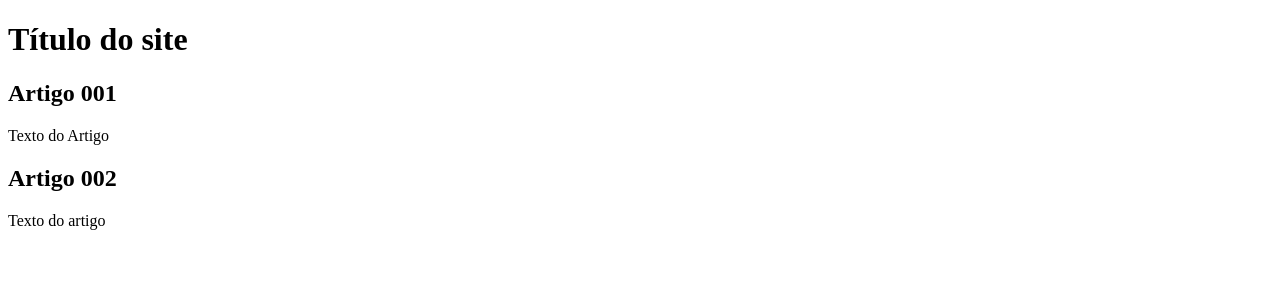
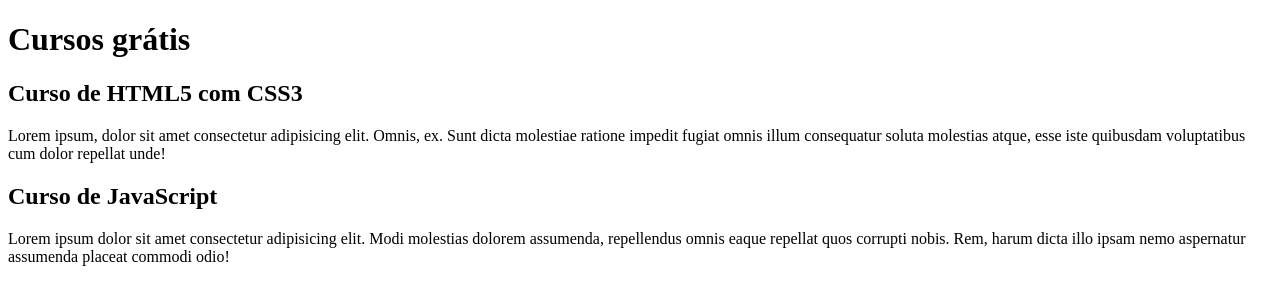
Before and after one commit to resendegu/projeto-site, a plain HTML site: page index.html in a window 1280 px wide. Drawn offline with Linux system fonts and the light colour scheme.

Commit message:
comecei a escrever o conteudo

```diff
--- a/index.html
+++ b/index.html
@@ -8,15 +8,15 @@
 <body>
     <main>
         <header>
-            <h1>Título do site</h1>
+            <h1>Cursos grátis</h1>
         </header>
         <article>
-            <h2>Artigo 001</h2>
-            <p>Texto do Artigo</p>
+            <h2>Curso de HTML5 com CSS3</h2>
+            <p>Lorem ipsum, dolor sit amet consectetur adipisicing elit. Omnis, ex. Sunt dicta molestiae ratione impedit fugiat omnis illum consequatur soluta molestias atque, esse iste quibusdam voluptatibus cum dolor repellat unde!</p>
         </article>
         <article>
-            <h2>Artigo 002</h2>
-            <p>Texto do artigo</p>
+            <h2>Curso de JavaScript</h2>
+            <p>Lorem ipsum dolor sit amet consectetur adipisicing elit. Modi molestias dolorem assumenda, repellendus omnis eaque repellat quos corrupti nobis. Rem, harum dicta illo ipsam nemo aspernatur assumenda placeat commodi odio!</p>
         </article>
     </main>
 </body>
```
